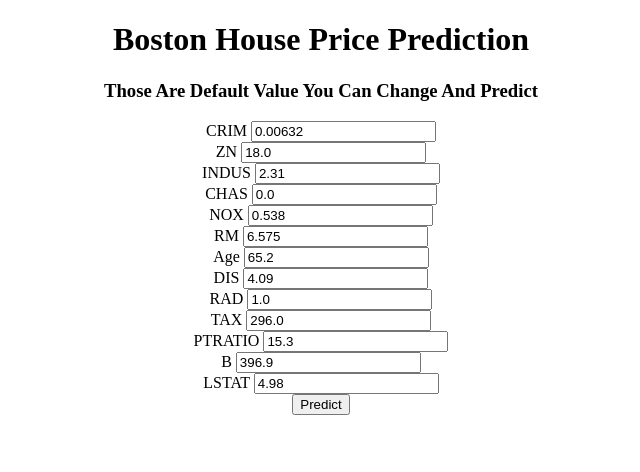
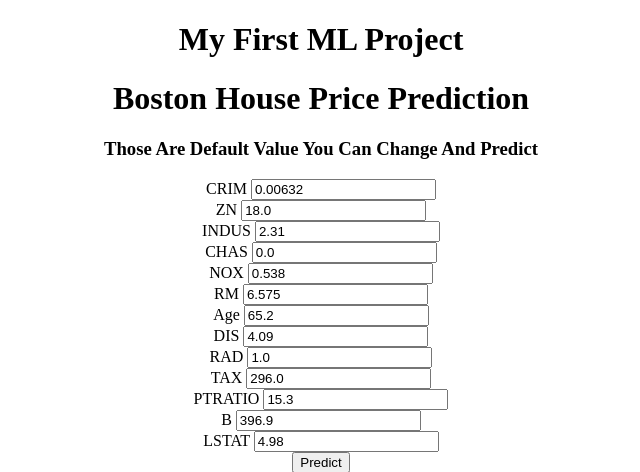
Before and after one commit to pbinaykumar/bostonhousepricing, a Flask app: page / in a window 1280 px wide. Shown: the top 472 px of the page, without its empty margins (319-959 px from the left). Run offline with Flask 3, Linux system fonts and the light colour scheme; parts of the project's set-up code (start-up, migrations or seed data) failed here and were passed over.

Commit message:
decoration

```diff
--- a/templates/home.html
+++ b/templates/home.html
@@ -15,6 +15,7 @@
 <body>
 <center>
      <div class="login">
+         <h1>My First ML Project</h1>
 	<h1>Boston House Price Prediction</h1>
          <h3>Those Are Default Value You Can Change And Predict</h3>
 
```
